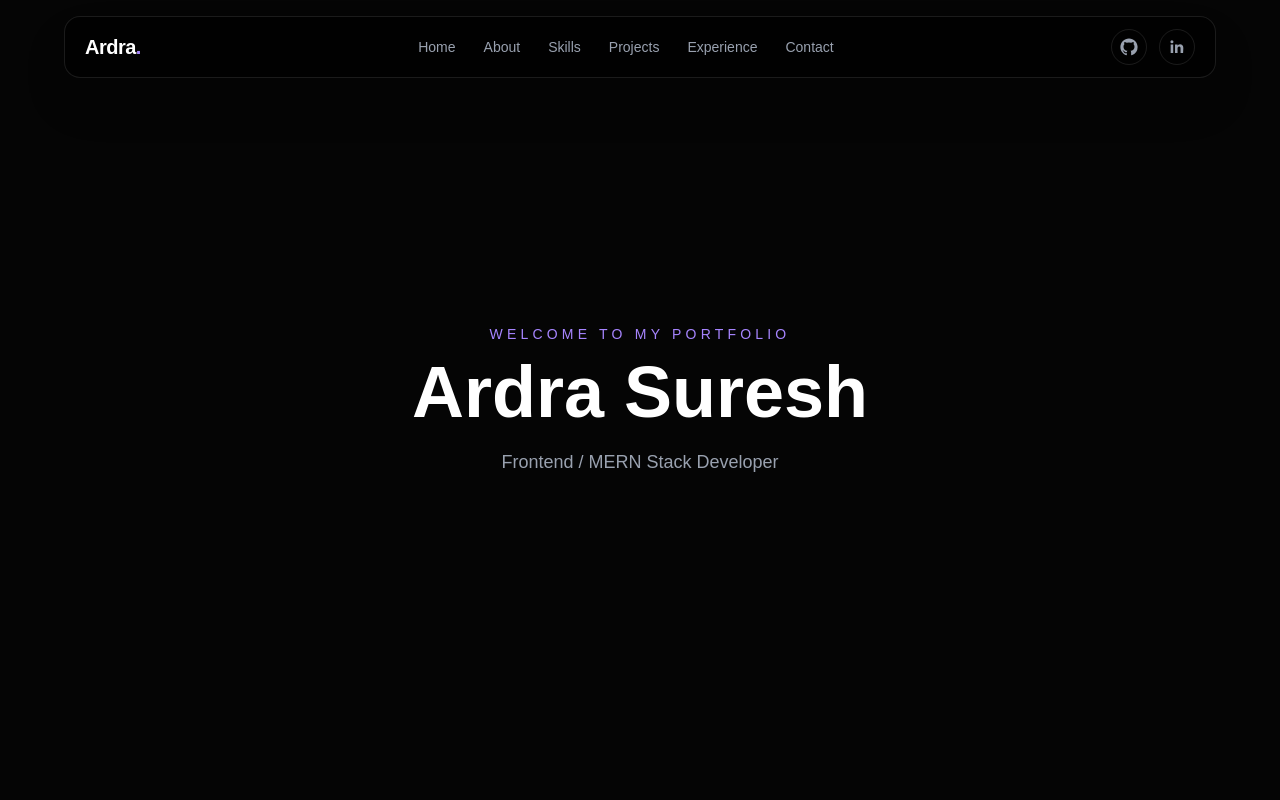
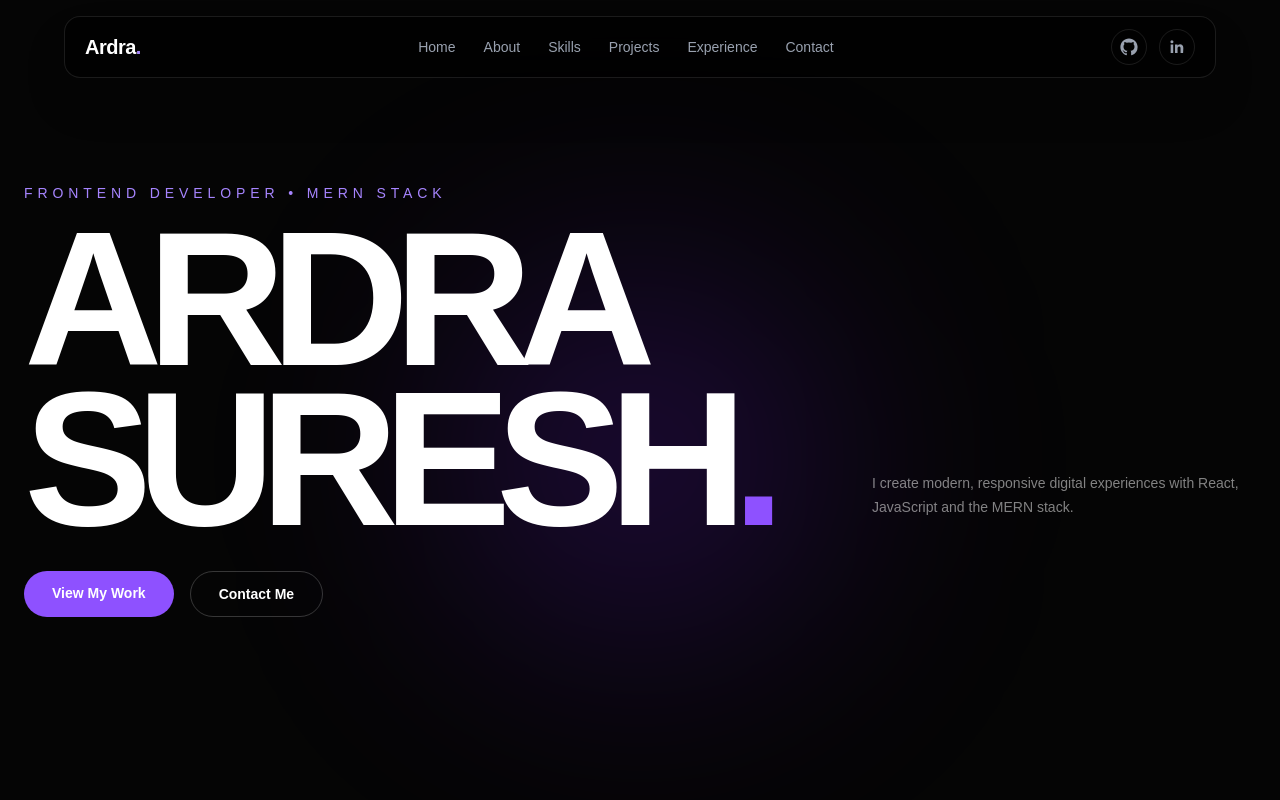
Before and after one commit to Ardra66/ardra_portfolio, a React (Vite) app: page / in a window 1280 px wide. Shown: the top 800 px of the page. Built offline with nearby package versions, Linux system fonts and the light colour scheme.

Commit message:
Add hero section with CTA buttons and glow

```diff
--- a/src/App.jsx
+++ b/src/App.jsx
@@ -1,4 +1,5 @@
 import Navbar from "./components/Navbar";
+import Hero from "./components/Hero";
 
 function App() {
   return (
@@ -6,6 +7,7 @@ function App() {
       <Navbar />
 
       <main>
+<Hero />
         <section
           id="home"
           className="flex min-h-screen items-center justify-center"
--- /dev/null
+++ b/src/components/Hero.jsx
@@ -0,0 +1,51 @@
+function Hero() {
+  return (
+    <section
+      id="home"
+      className="relative flex min-h-screen items-center justify-center overflow-hidden px-6"
+    >
+      {/* Purple Glow */}
+      <div className="pointer-events-none absolute left-1/2 top-1/3 -z-10 h-96 w-96 -translate-x-1/2 rounded-full bg-violet-600/20 blur-[120px]" />
+
+      <div className="w-full max-w-7xl">
+        <p className="mb-6 text-sm uppercase tracking-[0.35em] text-violet-400">
+          Frontend Developer • MERN Stack
+        </p>
+
+        <h1 className="text-[18vw] font-black leading-[0.75] tracking-[-0.08em] md:text-[12rem]">
+          ARDRA
+        </h1>
+
+        <div className="mt-4 flex flex-col justify-between gap-6 md:flex-row md:items-end">
+          <h2 className="text-[18vw] font-black leading-[0.75] tracking-[-0.08em] md:text-[12rem]">
+            SURESH<span className="text-violet-500">.</span>
+          </h2>
+
+          <p className="max-w-sm text-sm leading-6 text-white/50 md:mb-3">
+            I create modern, responsive digital experiences with React,
+            JavaScript and the MERN stack.
+          </p>
+        </div>
+
+        {/* Buttons */}
+        <div className="mt-10 flex flex-wrap gap-4">
+          <a
+            href="#projects"
+            className="rounded-full bg-violet-500 px-7 py-3 text-sm font-semibold text-white transition hover:bg-violet-400"
+          >
+            View My Work
+          </a>
+
+          <a
+            href="#contact"
+            className="rounded-full border border-white/20 px-7 py-3 text-sm font-semibold text-white transition hover:border-violet-400 hover:text-violet-400"
+          >
+            Contact Me
+          </a>
+        </div>
+      </div>
+    </section>
+  );
+}
+
+export default Hero;
```
Also changed, not shown: src/components/Navbar.jsx (+0 -7 lines).
